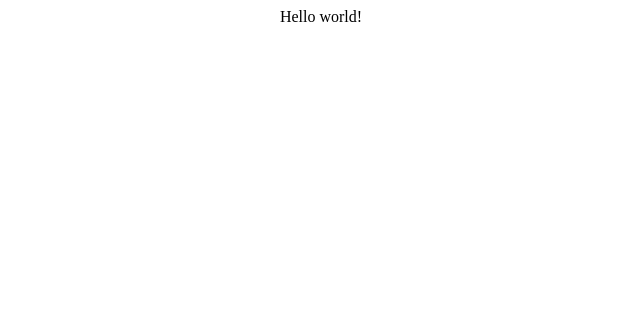
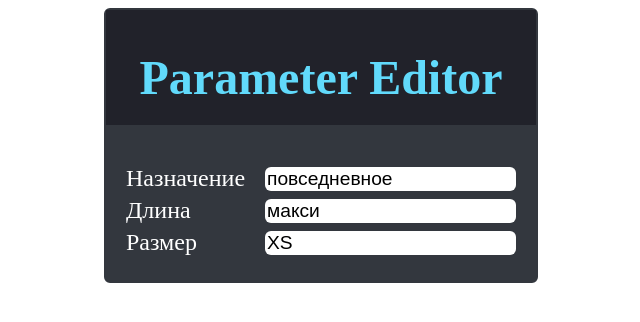
Before and after one commit to ElenaKharsova/ParameterEditor-OneFile, a React app: page / in a window 1280 px wide. Shown: the top 322 px of the page, without its empty margins (319-959 px from the left). Built offline with nearby package versions, Linux system fonts and the light colour scheme.

Commit message:
feat: add app layout

```diff
--- a/src/App.tsx
+++ b/src/App.tsx
@@ -1,8 +1,13 @@
 import React from "react";
 import "./styles/style.css"
+import ParamEditor from './components/ParamEditor'
+import { model } from './data/model'
+import { params } from './data/params'
 
 export default function App(){
-    return (
-    <div className="app-wrap">Hello world!</div>
-    );
+  return (
+    <div className="app-wrap">
+      <ParamEditor model={model} params={params}/>
+    </div>
+  );
 }
--- /dev/null
+++ b/src/components/ParamEditor.tsx
@@ -0,0 +1,47 @@
+import React from "react";
+import { Model, Param } from "src/types";
+
+export interface Props {
+  params: Param[],
+  model: Model
+}
+
+export default function ParamEditor({model, params}: Props){
+  const modelDictionary: Record<number,string> = {};
+  model.paramValues.forEach(param=>{
+    modelDictionary[param.paramId] = param.value ?? ''
+  })
+
+  const list = params.map(param=>{
+    return(
+      <div key={param.id} className="param-wrap">
+        <label
+          htmlFor="name"
+          className="param__name"
+        >
+        {param.name}
+        </label>
+        <input
+          name="name"
+          id="name"
+          value={modelDictionary[param.id] ?? ''}
+          className="param__field"/>
+      </div>
+  )})
+
+  function getModel(): Model{
+    return ;
+  }
+  function saveModel(){
+    console.log('The model has been saved');
+  }
+
+  return(
+    <main className='paramEditor'>
+      <h1 className="header">Parameter Editor</h1>
+      <form onSubmit={saveModel} className="form">
+        {list}
+      </form>
+    </main>
+  )
+}
--- /dev/null
+++ b/src/data/model.js
@@ -0,0 +1,16 @@
+export const model = {
+  "paramValues": [
+    {
+      "paramId": 1,
+      "value": "повседневное"
+    },
+    {
+      "paramId": 2,
+      "value": "макси"
+    },
+    {
+      "paramId": 3,
+      "value": "XS"
+    }
+  ]
+}
--- a/src/data/params.js
+++ b/src/data/params.js
@@ -1,14 +1,14 @@
-[
+export const params = [
   {
     'id': 1,
-    'name': 'назначение'
+    'name': 'Назначение'
   },
   {
     'id': 2,
-    'name': 'длина'
+    'name': 'Длина'
   },
   {
     'id': 3,
-    'name': 'размер'
+    'name': 'Размер'
   }
 ]
--- a/src/styles/style.css
+++ b/src/styles/style.css
@@ -5,5 +5,39 @@
   display: flex;
   justify-content: center;
   align-items: center;
-    gap: 20px
 }
+
+.paramEditor {
+  border: #33373E solid 2px;
+  border-radius: 6px;
+  font-size: 1.5rem;
+  background-color: #33373E;
+}
+
+.header {
+  width: 100%;
+  margin: 0;
+  padding: 40px 0 20px 0;
+  color: #61DAFB;
+  text-align: center;
+  background-color: #21222A;
+}
+
+.form {
+  padding: 40px 20px 20px 20px;
+  color: #FFFFFF;
+}
+
+.param-wrap {
+  display: flex;
+  gap: 20px;
+  justify-content: space-between;
+  align-items: center;
+  margin-bottom: 5px;
+}
+
+.param__field {
+  border-radius: 6px;
+  border-style: none;
+  font-size: 1.2rem;
+}
--- /dev/null
+++ b/src/types/index.ts
@@ -0,0 +1,2 @@
+export * from './model'
+export * from './params'
--- /dev/null
+++ b/src/types/model.ts
@@ -0,0 +1,13 @@
+export interface Color {
+  color: string
+}
+
+export interface ParamValue {
+  paramId: number,
+  value: string
+}
+
+export interface Model {
+  paramValues: ParamValue[],
+  colors?: Color[]
+}
--- /dev/null
+++ b/src/types/params.ts
@@ -0,0 +1,5 @@
+export interface Param {
+  id: number,
+  name: string,
+  type?: string
+}
```
Also changed, not shown: src/data/model.json (deleted, +0 -16 lines). Lines whose indentation alone changed are shown as unchanged.
